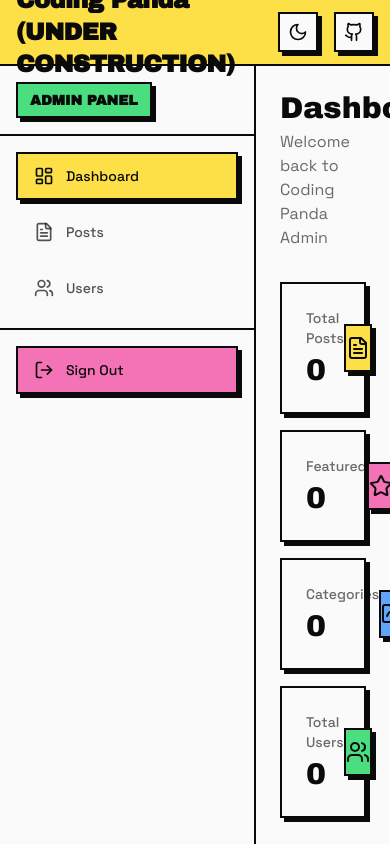
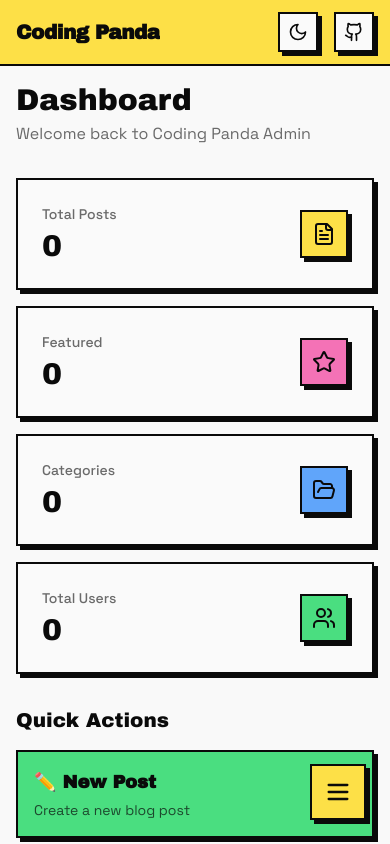
Before and after one commit to Xdev200/coding_panda_blog, a Next.js app: page /admin in a window 390 px wide. Shown: the top 844 px of the page. Built offline with nearby package versions, Linux system fonts and the light colour scheme; no server answers; the database is empty.

Commit message:
add: mobile responsiveness

```diff
--- a/app/[slug]/page.tsx
+++ b/app/[slug]/page.tsx
@@ -134,12 +134,12 @@ export default async function BlogPostPage({ params }: PageProps) {
         </div>
 
         {/* Title */}
-        <h1 className="font-archivo font-black text-4xl lg:text-5xl text-retro-black dark:text-retro-white leading-tight mb-4">
+        <h1 className="font-archivo font-black text-3xl sm:text-4xl lg:text-5xl text-retro-black dark:text-retro-white leading-tight mb-4">
           {post.title}
         </h1>
 
         {/* Excerpt */}
-        <p className="font-space text-base text-gray-600 dark:text-gray-400 leading-relaxed mb-10">
+        <p className="font-space text-sm sm:text-base text-gray-600 dark:text-gray-400 leading-relaxed mb-10">
           {post.excerpt}
         </p>
 
@@ -172,7 +172,7 @@ export default async function BlogPostPage({ params }: PageProps) {
       </div>
 
       {/* ── Banner Image ── */}
-      <div className="relative w-full aspect-[21/9] mb-10 border-2 border-retro-black dark:border-retro-white shadow-neo dark:shadow-neo-dark overflow-hidden bg-retro-white dark:bg-retro-dark-surface">
+      <div className="relative w-full aspect-video md:aspect-[21/9] mb-10 border-2 border-retro-black dark:border-retro-white shadow-neo dark:shadow-neo-dark overflow-hidden bg-retro-white dark:bg-retro-dark-surface">
         {post.coverImage ? (
           <div className="w-full h-full flex items-center justify-center bg-gray-50/50 dark:bg-retro-dark-bg/20">
             <img
--- a/app/admin/layout.tsx
+++ b/app/admin/layout.tsx
@@ -7,21 +7,54 @@
  * @module app/admin/layout
  */
 
+"use client";
+
+import { useState } from "react";
 import { AdminSidebar } from "@/components/admin/AdminSidebar";
+import { Menu, X } from "lucide-react";
 
 /**
  * Admin layout component.
  * Provides sidebar navigation and a content area for all admin pages.
+ * Includes a mobile toggle for the sidebar.
  */
 export default function AdminLayout({
   children,
 }: {
   children: React.ReactNode;
 }) {
+  const [isSidebarOpen, setIsSidebarOpen] = useState(false);
+
   return (
-    <div className="flex min-h-[calc(100vh-4rem)]">
-      <AdminSidebar />
-      <main className="flex-1 bg-retro-white/50 dark:bg-retro-dark-bg p-6 overflow-y-auto transition-colors">
+    <div className="flex min-h-[calc(100vh-4rem)] relative">
+      {/* Mobile Toggle Button */}
+      <button
+        onClick={() => setIsSidebarOpen(!isSidebarOpen)}
+        className="lg:hidden fixed bottom-6 right-6 z-[60] flex items-center justify-center w-14 h-14 bg-retro-yellow border-2 border-retro-black shadow-neo hover:translate-x-[2px] hover:translate-y-[2px] hover:shadow-neo-hover active:translate-x-[4px] active:translate-y-[4px] active:shadow-none transition-all"
+        aria-label={isSidebarOpen ? "Close menu" : "Open menu"}
+      >
+        {isSidebarOpen ? <X size={28} /> : <Menu size={28} />}
+      </button>
+
+      {/* Sidebar with overlay on mobile */}
+      <div
+        className={`
+          fixed inset-0 z-50 bg-retro-black/40 backdrop-blur-sm lg:hidden transition-opacity duration-300
+          ${isSidebarOpen ? "opacity-100" : "opacity-0 pointer-events-none"}
+        `}
+        onClick={() => setIsSidebarOpen(false)}
+      />
+
+      <div
+        className={`
+          fixed lg:static inset-y-0 left-0 z-50 transform lg:transform-none transition-transform duration-300 ease-in-out
+          ${isSidebarOpen ? "translate-x-0" : "-translate-x-full lg:translate-x-0"}
+        `}
+      >
+        <AdminSidebar onNavItemClick={() => setIsSidebarOpen(false)} />
+      </div>
+
+      <main className="flex-1 bg-retro-white/50 dark:bg-retro-dark-bg p-4 sm:p-6 lg:p-8 overflow-y-auto transition-colors w-full">
         {children}
       </main>
     </div>
--- a/app/admin/posts/page.tsx
+++ b/app/admin/posts/page.tsx
@@ -21,7 +21,7 @@ export default async function AdminPostsPage() {
   return (
     <div className="max-w-6xl mx-auto space-y-6">
       {/* Page Header */}
-      <div className="flex items-center justify-between">
+      <div className="flex flex-col sm:flex-row sm:items-center sm:justify-between gap-4">
         <div>
           <h1 className="font-archivo text-3xl text-retro-black dark:text-retro-white">
             Posts
--- a/app/admin/users/page.tsx
+++ b/app/admin/users/page.tsx
@@ -21,7 +21,7 @@ export default async function AdminUsersPage() {
   return (
     <div className="max-w-6xl mx-auto space-y-6">
       {/* Page Header */}
-      <div className="flex items-center justify-between">
+      <div className="flex flex-col sm:flex-row sm:items-center sm:justify-between gap-4">
         <div>
           <h1 className="font-archivo text-3xl text-retro-black dark:text-retro-white">
             Users
--- a/app/globals.css
+++ b/app/globals.css
@@ -58,4 +58,15 @@
     -webkit-box-orient: vertical;
     overflow: hidden;
   }
+
+  /* Hide scrollbar for Chrome, Safari and Opera */
+  .scrollbar-hide::-webkit-scrollbar {
+    display: none;
+  }
+
+  /* Hide scrollbar for IE, Edge and Firefox */
+  .scrollbar-hide {
+    -ms-overflow-style: none; /* IE and Edge */
+    scrollbar-width: none; /* Firefox */
+  }
 }
--- a/components/admin/AdminSidebar.tsx
+++ b/components/admin/AdminSidebar.tsx
@@ -38,10 +38,17 @@ const NAV_ITEMS: NavItem[] = [
 ];
 
 /**
+ * AdminSidebar component props.
+ */
+interface AdminSidebarProps {
+  onNavItemClick?: () => void;
+}
+
+/**
  * AdminSidebar component with NeoBrutalism styling.
  * Highlights the active route and provides sign-out action.
  */
-export function AdminSidebar() {
+export function AdminSidebar({ onNavItemClick }: AdminSidebarProps) {
   const pathname = usePathname();
 
   /**
@@ -72,6 +79,7 @@ export function AdminSidebar() {
           <Link
             key={item.href}
             href={item.href}
+            onClick={onNavItemClick}
             className={`flex items-center gap-3 px-4 py-3 border-2 font-space text-sm font-medium transition-all ${
               isActive(item.href)
                 ? "border-retro-black dark:border-retro-white bg-retro-yellow text-retro-black shadow-neo dark:shadow-neo-dark"
--- a/components/admin/PostsTable.tsx
+++ b/components/admin/PostsTable.tsx
@@ -56,10 +56,12 @@ const columns: Column<BlogPost>[] = [
         {row.category}
       </span>
     ),
+    className: "hidden sm:table-cell",
   },
   {
     header: "Author",
     accessor: "author",
+    className: "hidden lg:table-cell",
   },
   {
     header: "Date",
@@ -69,6 +71,7 @@ const columns: Column<BlogPost>[] = [
         month: "short",
         day: "numeric",
       }),
+    className: "hidden md:table-cell",
   },
   {
     header: "Tags",
@@ -90,6 +93,7 @@ const columns: Column<BlogPost>[] = [
         )}
       </div>
     ),
+    className: "hidden xl:table-cell",
   },
   {
     header: "Featured",
@@ -104,6 +108,7 @@ const columns: Column<BlogPost>[] = [
         {row.featured ? "Yes" : "No"}
       </span>
     ),
+    className: "hidden sm:table-cell",
   },
   {
     header: "Status",
@@ -122,6 +127,7 @@ const columns: Column<BlogPost>[] = [
         </span>
       );
     },
+    className: "hidden md:table-cell",
   },
 ];
 
--- a/components/admin/UsersTable.tsx
+++ b/components/admin/UsersTable.tsx
@@ -35,7 +35,7 @@ const columns: Column<UserProfile>[] = [
   },
   {
     header: "Email",
-    accessor: "email",
+    accessor: (row) => <span className="block max-w-[120px] sm:max-w-none truncate">{row.email}</span>,
   },
   {
     header: "Role",
@@ -57,6 +57,7 @@ const columns: Column<UserProfile>[] = [
         month: "short",
         day: "numeric",
       }),
+    className: "hidden md:table-cell",
   },
 ];
 
--- a/components/blog/CategoryFilter.tsx
+++ b/components/blog/CategoryFilter.tsx
@@ -17,7 +17,7 @@ export function CategoryFilter({
   return (
     <nav
       aria-label="Blog categories"
-      className="flex flex-wrap gap-2"
+      className="flex flex-nowrap md:flex-wrap gap-2 overflow-x-auto md:overflow-x-visible pb-4 md:pb-0 scrollbar-hide -mx-4 px-4 sm:mx-0 sm:px-0"
     >
       {categories.map((cat) => (
         <button
--- a/components/layout/Navbar.tsx
+++ b/components/layout/Navbar.tsx
@@ -20,9 +20,10 @@ export function Navbar() {
           {/* Logo */}
           <Link
             href="/"
-            className="font-archivo font-black text-retro-black dark:text-retro-yellow text-2xl tracking-tight hover:underline focus:outline-none focus-visible:ring-4 focus-visible:ring-retro-black dark:focus-visible:ring-retro-yellow transition-colors"
+            className="font-archivo font-black text-retro-black dark:text-retro-yellow text-xl sm:text-2xl tracking-tight hover:underline focus:outline-none focus-visible:ring-4 focus-visible:ring-retro-black dark:focus-visible:ring-retro-yellow transition-colors truncate"
           >
-            Coding Panda (UNDER CONSTRUCTION)
+            <span className="hidden sm:inline">Coding Panda (UNDER CONSTRUCTION)</span>
+            <span className="sm:hidden">Coding Panda</span>
           </Link>
 
           {/* Actions */}
```
Also changed, not shown: components/blog/BlogsPageClient.tsx (+5 -5 lines), 1 other file (tests, documents, lock files or other folders).
